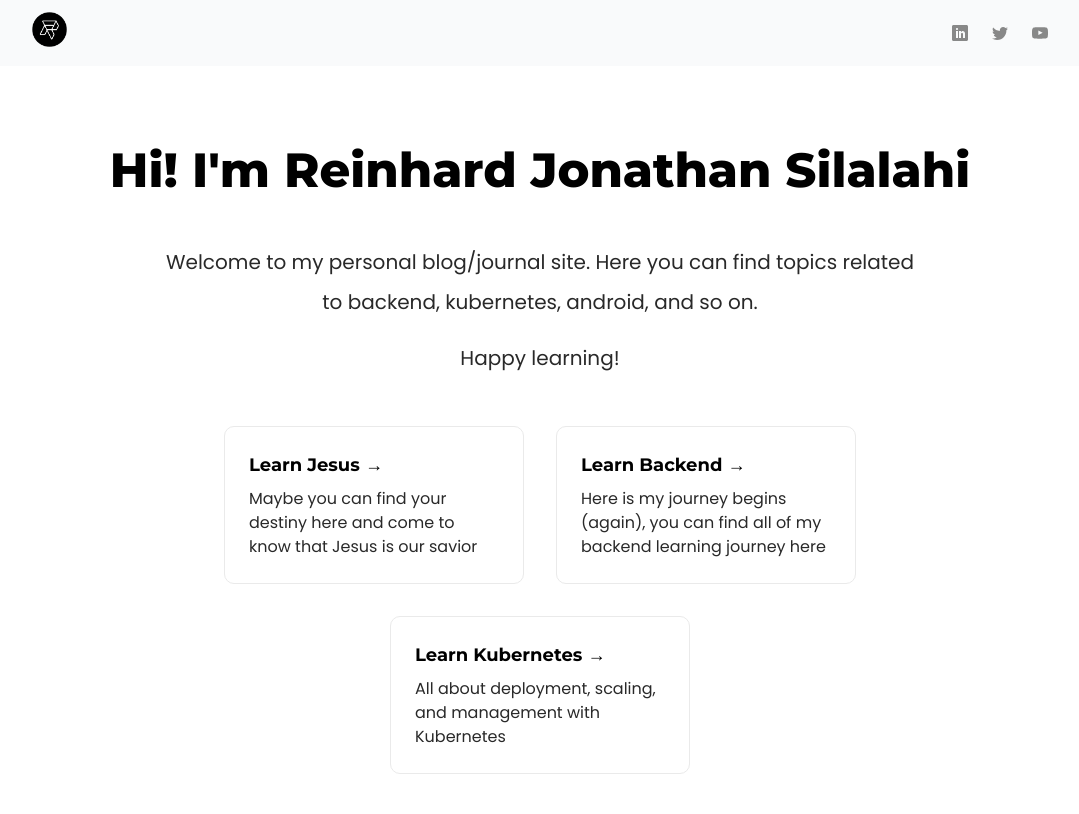
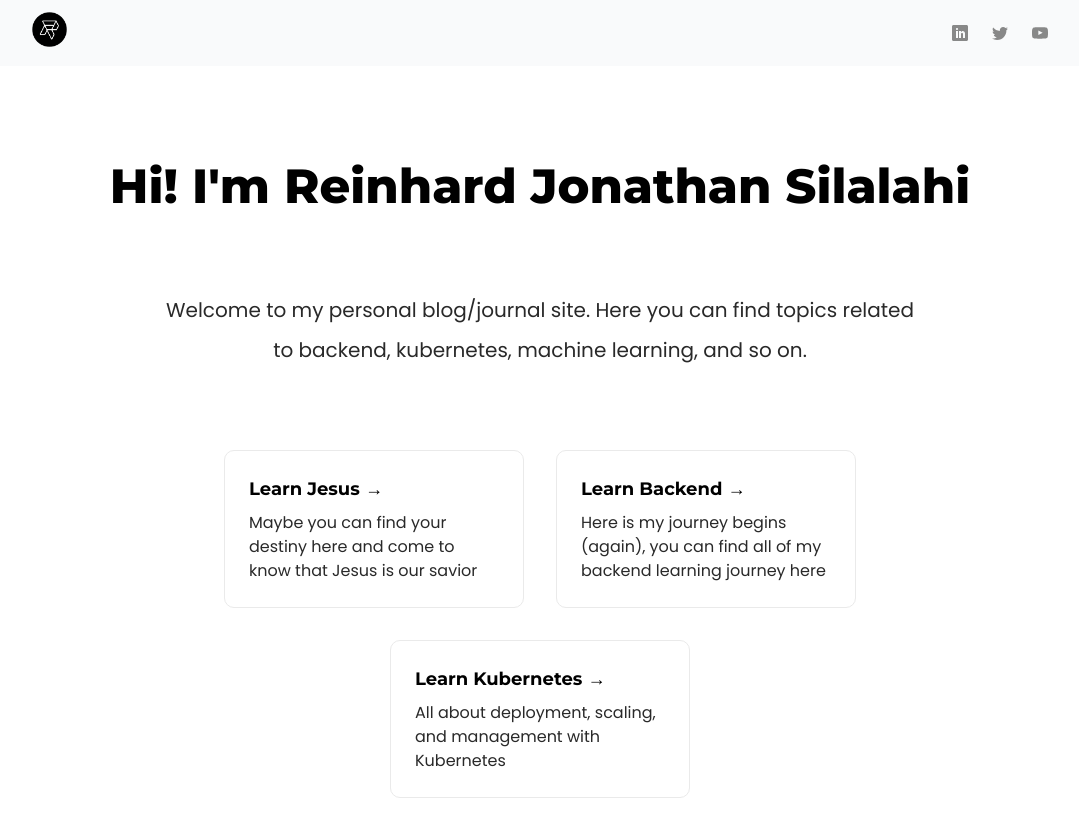
Before and after one commit to reinhardjs/my-web, a Next.js app: page / in a window 1280 px wide. Shown: the whole page, without its empty margins (100-1179 px from the left). Built offline with nearby package versions, Linux system fonts and the light colour scheme.

Commit message:
changes on homepage

```diff
--- a/components/footer.js
+++ b/components/footer.js
@@ -17,7 +17,7 @@ export default function footer() {
                 <ImTwitter color="#888888" />
               </a>
             </Link>
-            <Link href={"https://youtube.com/@reinhardjs"}>
+            <Link href={"https://youtube.com/@sumaven"}>
               <a>
                 <ImYoutube color="#888888" />
               </a>
--- a/components/header.js
+++ b/components/header.js
@@ -27,7 +27,7 @@ export default function header() {
                 <ImTwitter color="#888888" />
               </a>
             </Link>
-            <Link href={"https://youtube.com/@reinhardjs"}>
+            <Link href={"https://youtube.com/@sumaven"}>
               <a>
                 <ImYoutube color="#888888" />
               </a>
--- a/pages/index.js
+++ b/pages/index.js
@@ -10,17 +10,16 @@ export default function Home() {
   return (
     <>
       <div className={styles.main}>
-        <h1 className="text-4xl md:text-5xl font-black text-center pt-20 pb-12">
+        <h1 className="text-4xl md:text-5xl font-black text-center pt-20 pb-12 m-4">
           Hi! {"I'm"} Reinhard Jonathan Silalahi
         </h1>
 
-        <div className="max-w-3xl">
+        <div className="max-w-3xl m-4">
           <div className="text-center text-lg md:text-xl mt-0 pb-8">
             <p className="leading-10 pb-4">
               Welcome to my personal blog/journal site. Here you can find topics
-              related to backend, kubernetes, android, and so on.
+              related to backend, kubernetes, machine learning, and so on.
             </p>
-            <p className="leading-10">Happy learning!</p>
           </div>
         </div>
 
```
